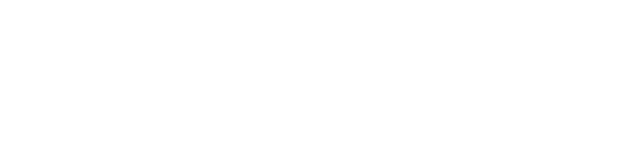
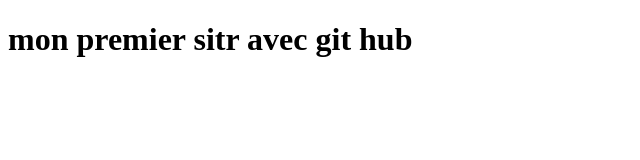
Before and after one commit to kinggame222/mon-site, a plain HTML site: page index.html in a window 1280 px wide. Shown: the whole page, without its empty margins (0-640 px from the left). Drawn offline with Linux system fonts and the light colour scheme.

Commit message:
Update index.html

```diff
--- a/index.html
+++ b/index.html
@@ -7,6 +7,7 @@
      <title>index</title>
  </head>
  <body>
+     <h1>mon premier sitr avec git hub</h1>
 
  </body>
  </html>
```
